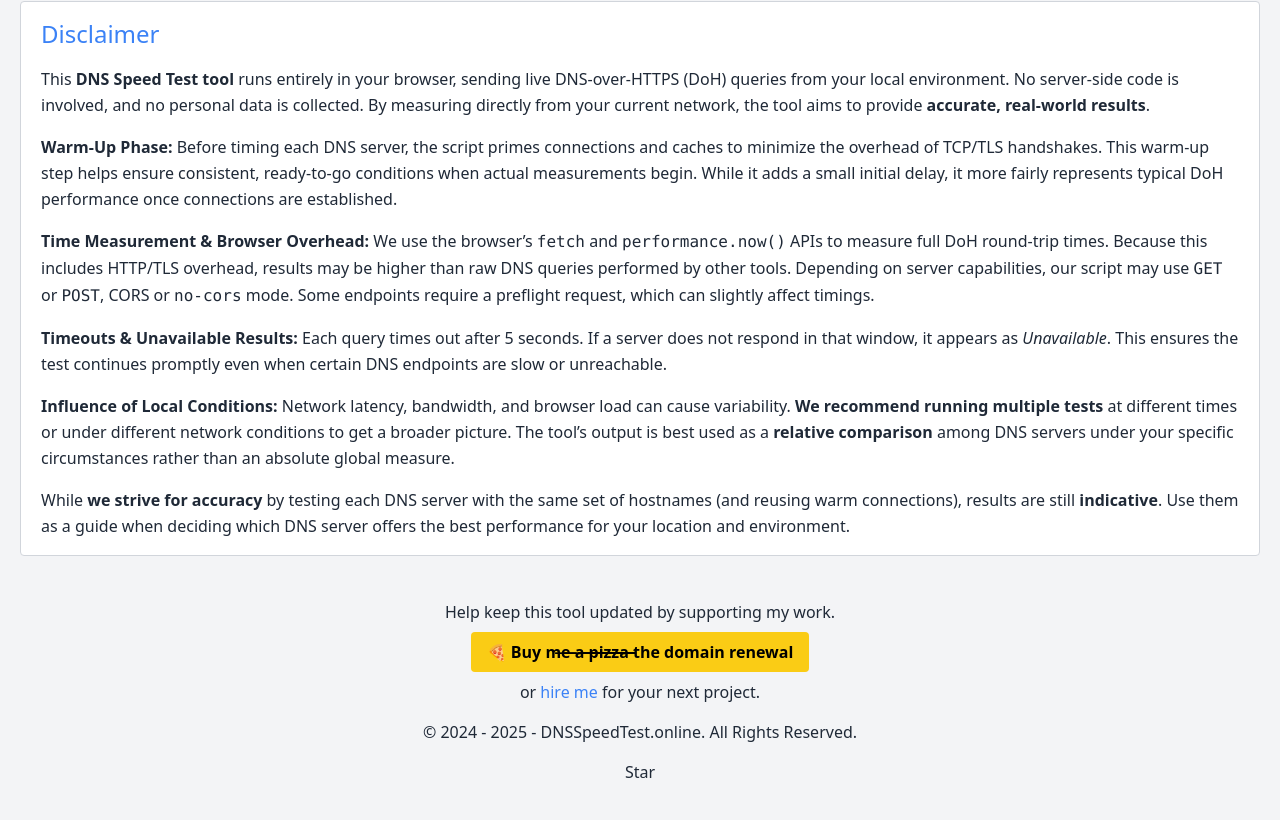
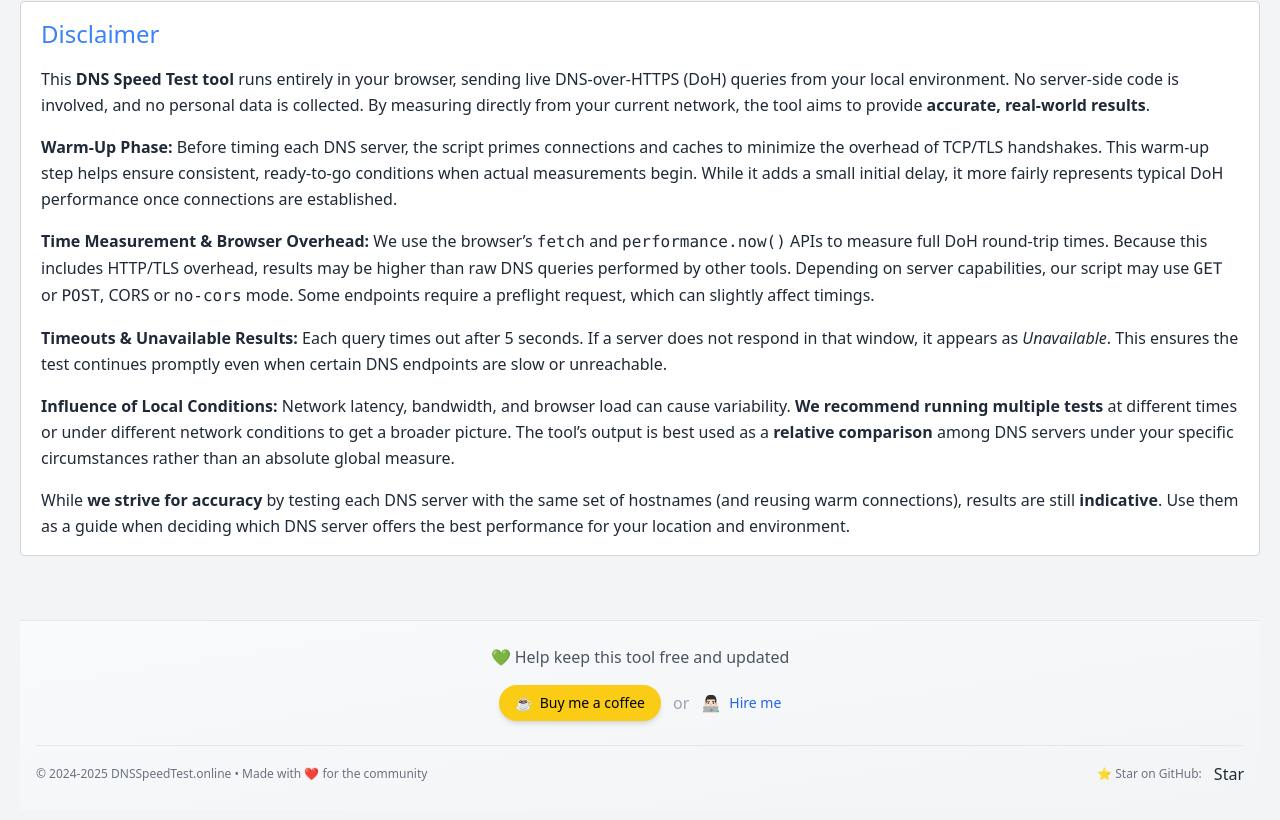
Before and after one commit to BrainicHQ/DoHSpeedTest, a plain HTML site: page index.html in a window 1280 px wide. Shown: the part 419-1239 px from the top of the page. Drawn offline with nearby package versions, Linux system fonts and the light colour scheme; some packages are replaced by stand-ins of ours; a script that the page names is missing.

Commit message:
feat: redesign footer for improved user engagement and support options

```diff
--- a/index.html
+++ b/index.html
@@ -260,26 +260,44 @@
         which DNS server offers the best performance for your location and environment.
     </p>
 </div>
-<footer class="text-center py-3 mt-3 bg-gray-100 text-gray-800 dark:bg-gray-800 dark:text-gray-200 relative">
-    <div class="container mx-auto px-4 py-5 text-center">
-        <div class="mb-4 text-md">
-            <p class="mb-2">Help keep this tool updated by supporting my work.</p>
+<footer class="bg-gradient-to-br from-gray-50 to-gray-100 dark:from-gray-900 dark:to-gray-800 border-t border-gray-200 dark:border-gray-700 mt-16">
+    <div class="container mx-auto px-4 py-6">
+        <!-- Support Section -->
+        <div class="text-center mb-6">
+            <p class="text-gray-600 dark:text-gray-400 mb-4">
+                💚 Help keep this tool free and updated
+            </p>
+
+            <div class="flex flex-col sm:flex-row gap-3 justify-center items-center">
                 <a href="https://www.buymeacoffee.com/silviu"
                    target="_blank"
-               class="inline-block bg-yellow-400 px-4 py-2 rounded text-black font-semibold">
-                🍕 Buy m̶e̶ ̶a̶̶̶ ̶̶̶p̶̶̶̶̶̶̶i̶̶̶̶̶̶̶z̶̶̶̶̶̶̶z̶̶̶̶̶̶̶a̶̶̶̶̶̶̶ the domain renewal
+                   rel="noopener noreferrer"
+                   class="inline-flex items-center gap-2 bg-yellow-400 hover:bg-yellow-500 text-black font-medium px-4 py-2 rounded-full transition-all duration-200 transform hover:scale-105 shadow-md hover:shadow-lg text-sm">
+                    <span>☕</span>
+                    <span>Buy me a coffee</span>
                 </a>
-            <p class="mt-2">or
+
+                <span class="text-gray-400">or</span>
+
                 <a href="https://brainic.io/contact-us/?utm_source=dnsspeedtest"
-                   title="software development services"
+                   title="Professional software development services"
                    target="_blank"
-                   class="text-blue-500 hover:underline dark:hover:text-blue-300">
-                    hire me
-                </a> for your next project.
+                   rel="noopener noreferrer"
+                   class="inline-flex items-center gap-2 text-blue-600 hover:text-blue-700 dark:text-blue-400 dark:hover:text-blue-300 font-medium transition-colors duration-200 text-sm">
+                    <span class="text-base">👨🏻‍💻</span>
+                    <span>Hire me</span>
+                </a>
+            </div>
+        </div>
+
+        <!-- GitHub & Copyright -->
+        <div class="border-t border-gray-200 dark:border-gray-700 pt-4 flex flex-col sm:flex-row justify-between items-center gap-3">
+            <p class="text-xs text-gray-500 dark:text-gray-400">
+                © 2024-2025 <span class="font-medium">DNSSpeedTest.online</span> • Made with ❤️ for the community
             </p>
-        </div>
-        <p class="mb-4">© 2024 - 2025 - DNSSpeedTest.online. All Rights Reserved.</p>
-        <div class="flex justify-center space-x-4">
+
+            <div class="flex items-center gap-3">
+                <span class="text-xs text-gray-500 dark:text-gray-400">⭐ Star on GitHub:</span>
                 <a rel="noopener noreferrer"
                    class="github-button"
                    href="https://github.com/BrainicHQ/DoHSpeedTest"
@@ -289,6 +307,7 @@
                 </a>
             </div>
         </div>
+    </div>
 </footer>
 <script async defer src="https://buttons.github.io/buttons.js"></script>
 <script src="script.js"></script>
```
Lines whose indentation alone changed are shown as unchanged.
